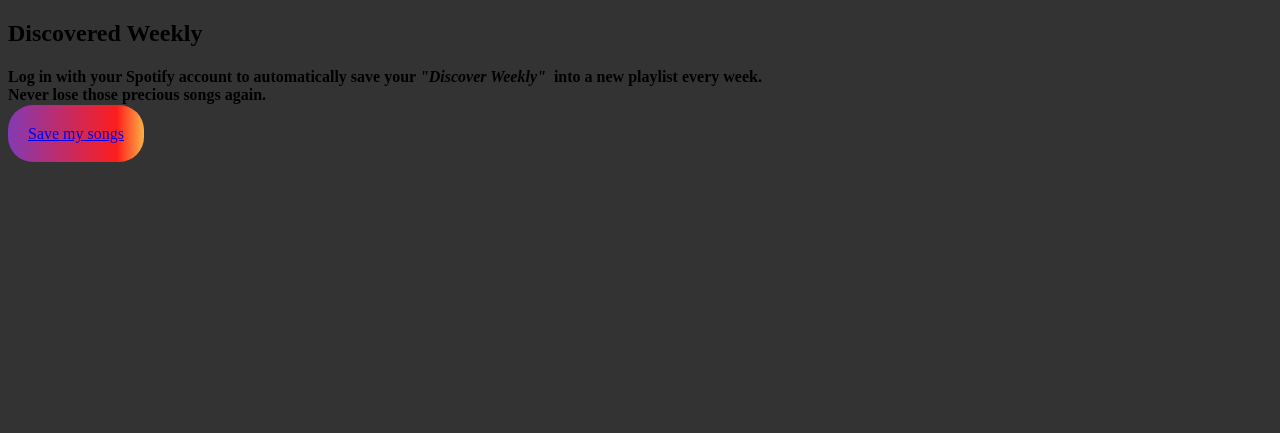
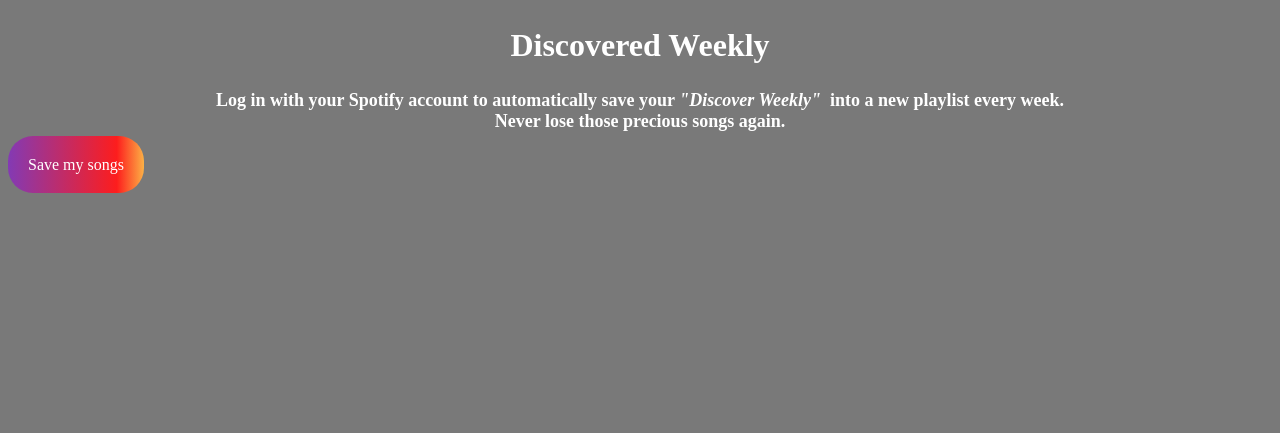
Before and after one commit to bjoernpl/DiscoveredWeekly, a Flask app: page / in a window 1280 px wide. Shown: the top 433 px of the page. Run offline with Flask 2, Linux system fonts and the light colour scheme.

Commit message:
fixed error and updated css

```diff
--- a/main.py
+++ b/main.py
@@ -23,7 +23,7 @@
 def login():
     users = db.collection(u'users').get()
 
-    return f"users: {users.to_dict()}"
+    return f"users: {users}"
 
 @app.route("/save_playlists", methods = ['POST'])
 def save_playlists():
--- a/static/styles/main.css
+++ b/static/styles/main.css
@@ -8,11 +8,15 @@
 }
 
 .title {
-
+  text-align: center;
+  font-size: xx-large;
+  color: white;
 }
 
 .subtitle {
-
+  text-align: center;
+  font-size: large;
+  color: white;
 }
 
 .small_text {
@@ -28,8 +32,18 @@
 .round_button {
   border-radius: 25px;
   padding: 20px;
+  margin: 0 auto;
+}
+
+.button {
+  color: white;
+  text-decoration: none;
+}
+
+.button:hover {
+  text-decoration: underline;
 }
 
 .background {
-  background-color: rgb(51, 51, 51);
+  background-color: rgb(121, 121, 121);
 }
--- a/templates/main.html
+++ b/templates/main.html
@@ -38,7 +38,7 @@
     </section>
     <section class="section" id="sec-982c">
       <div>
-        <a href="{{url_for('login')}}" class="round_button gradient">Save my songs</a>
+        <a href="{{url_for('login')}}" class="button round_button gradient">Save my songs</a>
       </div>
     </section>
 
```
